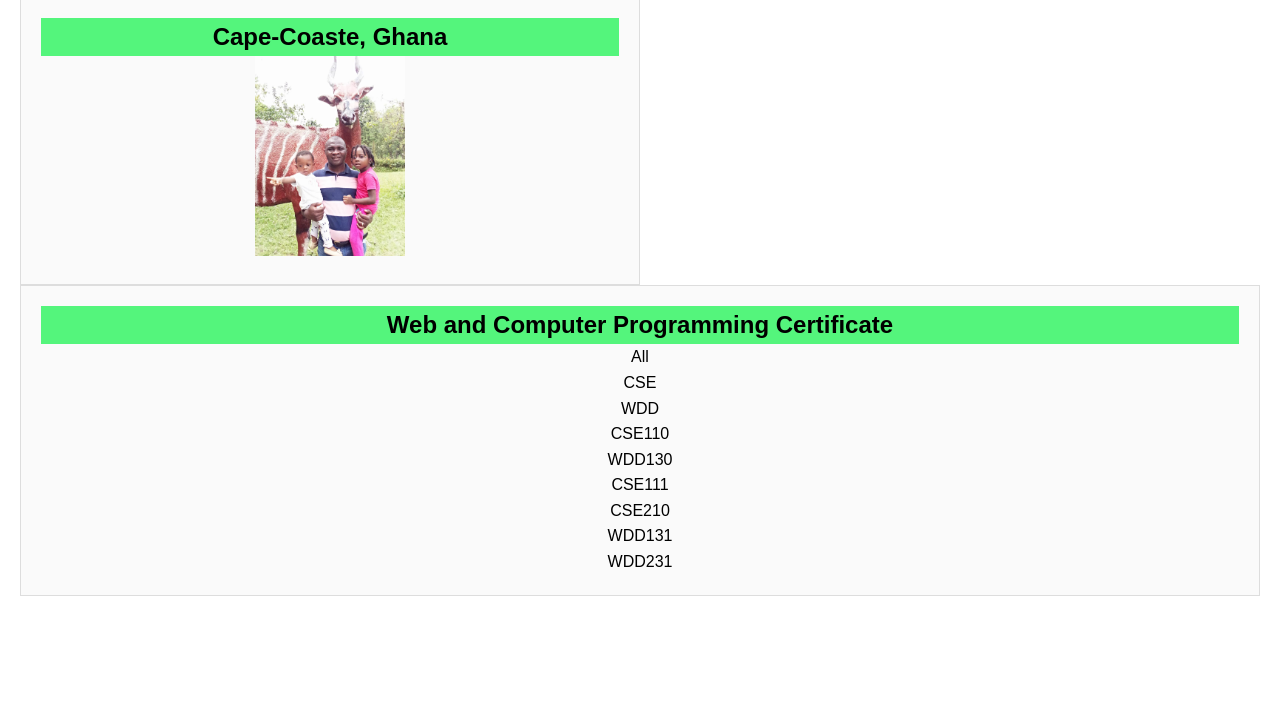
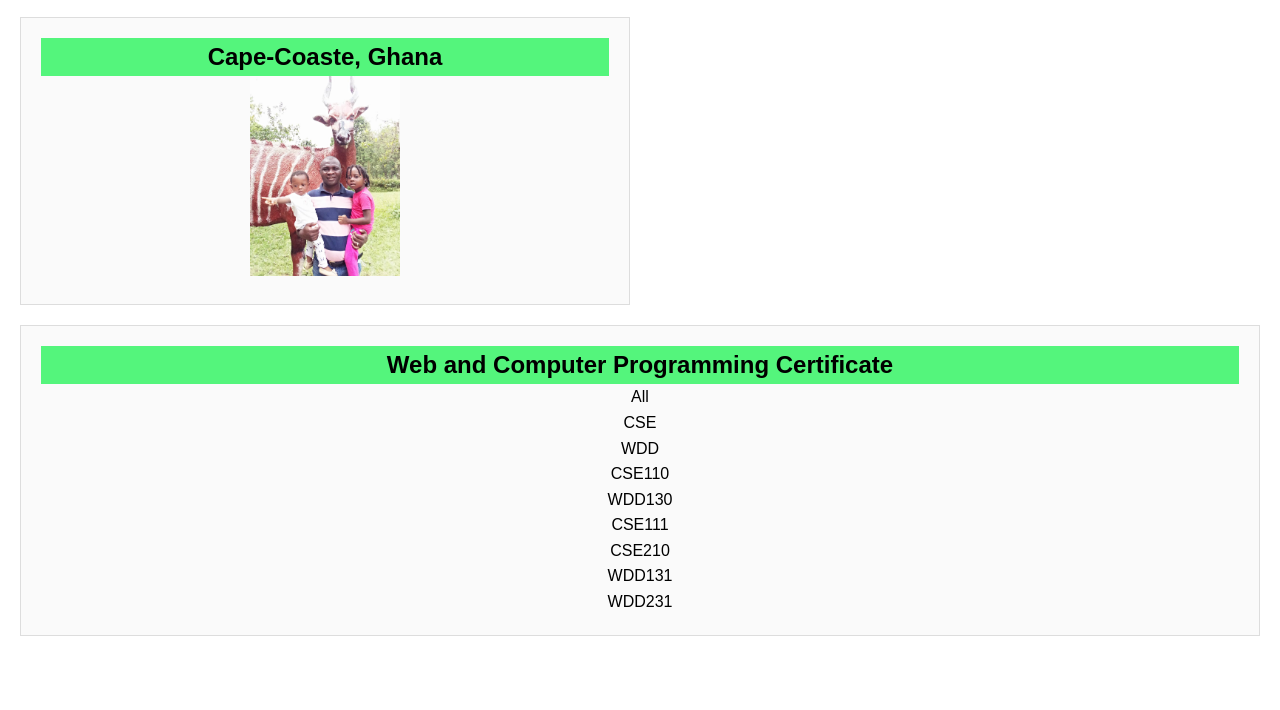
Before and after one commit to myTech101-ass/wdd231, a plain HTML site: page index.html in a window 1280 px wide. Shown: the part 425-1135 px from the top of the page. Drawn offline with Linux system fonts and the light colour scheme.

Commit message:
Work not completed

```diff
--- a/styles/large.css
+++ b/styles/large.css
@@ -101,8 +101,8 @@ section img {
 }
 .grid-container {
     display: grid;
-    grid-template-columns: 1fr 1fr;  Two columns
-    grid-template-rows: auto auto auto; Two rows: top row auto, bottom takes remaining space
+    grid-template-columns: 1fr 1fr;/* 1fr 1fr;  Two columns */
+    grid-template-rows: auto;/*auto auto auto; Two rows: top row auto, bottom takes remaining space */
     gap: 20px;
     padding: 20px;
 }
```
